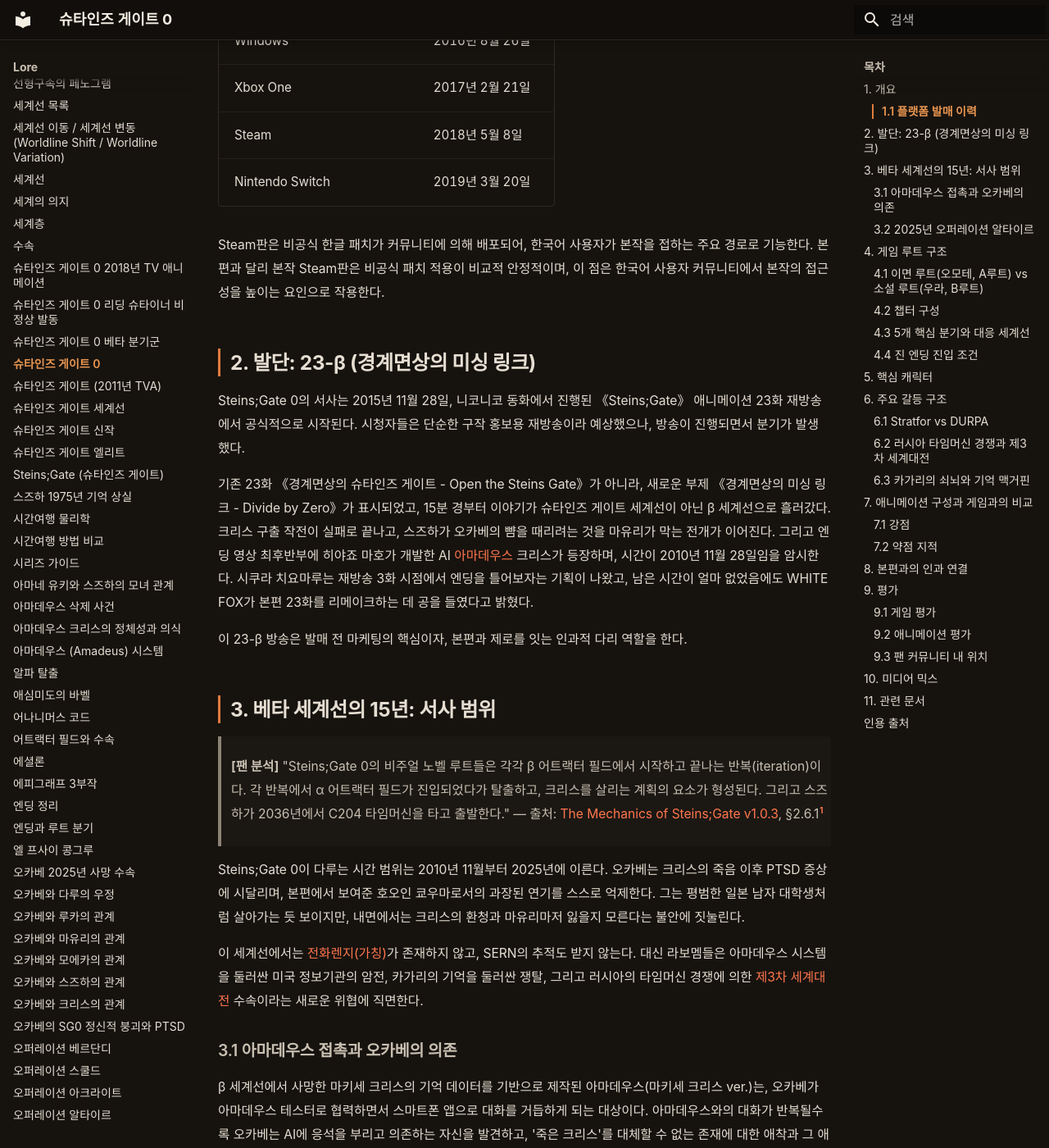
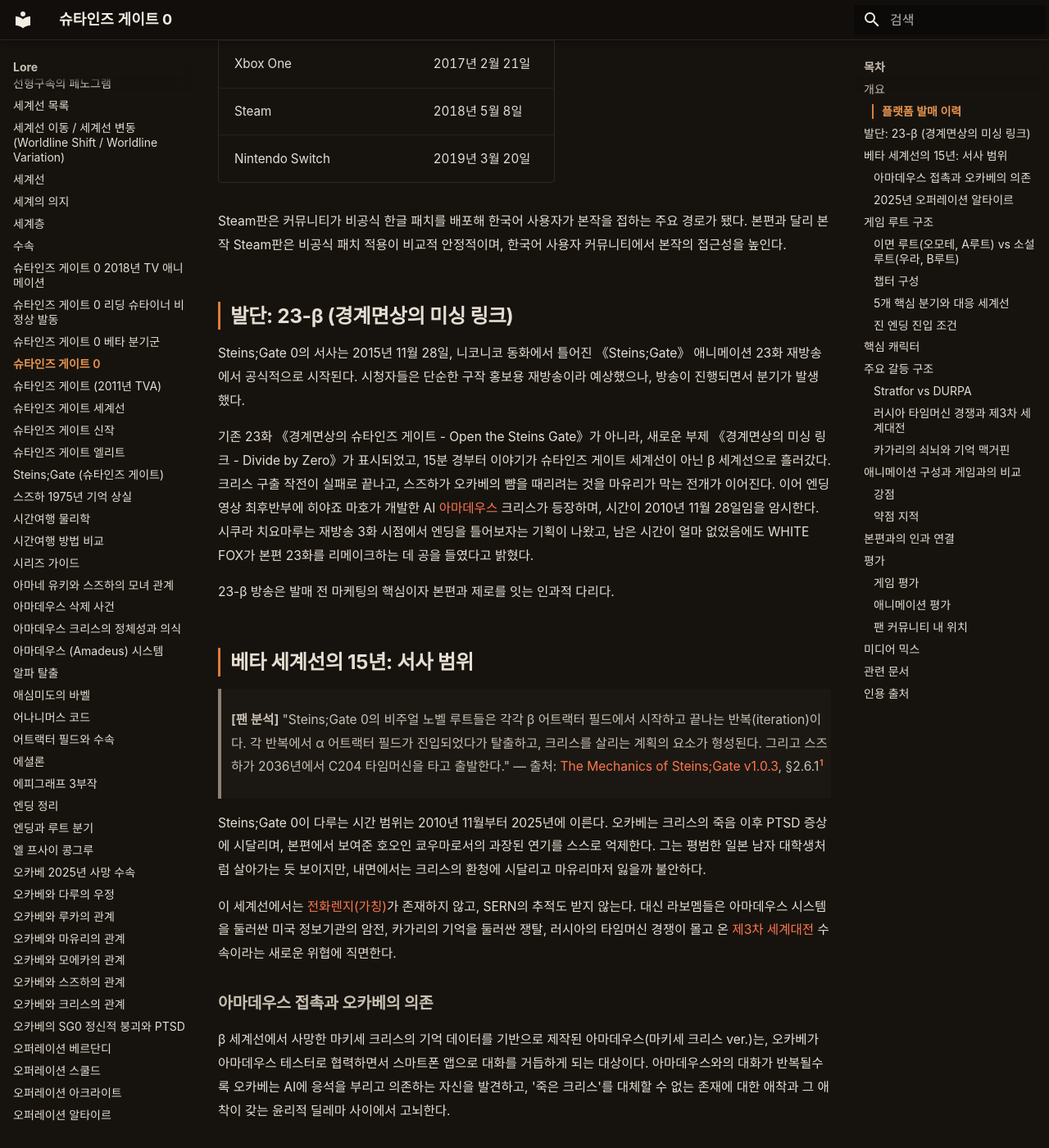
Before and after one commit to sgwiki/sgwiki.github.io, an MkDocs documentation site: the page built from wiki/lore/슈타인즈-게이트-0.md, in a window 1280 px wide and 1400 px high, scrolled down 997 px. Shown: the whole window at 82% size. Built offline with MkDocs 1.6.1 and Material for MkDocs 9.7.7, drawn with Linux system fonts in a browser that asks for light colours; some web fonts are replaced; some of the changed text lies outside the part shown.

Commit message:
chore(wiki): 슈타인즈-게이트-0 정비 — restructurer ## N./### N.M 헤더 번호 26건 제거·rewriter VOCAB(일본어 표기 シュタインズ・ゲート ゼロ·假想科学アドベンチャー 제거·가상과학 어드벤처로 가공·정위→정편)·humanize 14건(번역투 9·형식명사 2·기계적 리듬 2·추상주어+만능동사 1)·사실·스포일러(endgame)·수치(2015년 12월 10일·2018년·23화·24화·1.053649%~1.123581%·15년·5개 루트·챕터명)·루트명(Vega and Altair·Milky-way Crossing·맹세의 리나시멘토·교차좌표의 스타더스트)·인용 블록 3줄 불변·quote_protect pass·fact_guard pass·sanitizer pass·linker pass(54 ok)
Co-Authored-By: Claude Opus 4.6 <noreply@anthropic.com>

```diff
--- a/wiki/lore/슈타인즈-게이트-0.md
+++ b/wiki/lore/슈타인즈-게이트-0.md
@@ -1,6 +1,6 @@
 ---
 spoiler: endgame
-description: "Steins;Gate 0(슈타인즈 게이트 0, シュタインズ・ゲート ゼロ)는 2015년 12월 10일에 PlayStation 3, PlayStation 4, PlayStation Vita용으로 최초 발매된 상정과학 어드벤처(假想科学アドベンチャー) 게임이다."
+description: "Steins;Gate 0(슈타인즈 게이트 0)는 2015년 12월 10일에 PlayStation 3, PlayStation 4, PlayStation Vita용으로 최초 발매된 가상과학 어드벤처 게임이다."
 ---
 
 !!! warning "스포일러"
@@ -12,15 +12,15 @@ description: "Steins;Gate 0(슈타인즈 게이트 0, シュタインズ・ゲ
 
 > 시작 세계선은 1.129848%. β(베타) 어트랙터 필드에서 크리스를 구하지 못한
 > 오카베 린타로가 살아가는 15년간의 서사를 다루는, 《Steins;Gate》의 후속작
-> 겸 정위(正位) 작품.
+> 겸 정편 작품.
 
-## 1. 개요
+## 개요
 
-Steins;Gate 0(슈타인즈 게이트 0, シュタインズ・ゲート ゼロ)는 2015년 12월 10일에 PlayStation 3, PlayStation 4, PlayStation Vita용으로 최초 발매된 상정과학 어드벤처(假想科学アドベンチャー) 게임이다. 개발은 5pb.와 니트로플러스가 공동으로 담당했고, 유통은 MAGES.(디지털 터치)가 맡았다. 프로듀서는 시쿠라 치요마루와 마츠바라 타츠야.
+Steins;Gate 0(슈타인즈 게이트 0)는 2015년 12월 10일에 PlayStation 3, PlayStation 4, PlayStation Vita용으로 최초 발매된 가상과학 어드벤처 게임이다. 개발은 5pb.와 니트로플러스가 공동으로 담당했고, 유통은 MAGES.(디지털 터치)가 맡았다. 프로듀서는 시쿠라 치요마루와 마츠바라 타츠야.
 
 본작은 《Steins;Gate》 본편 23화의 분기점에서 갈라진 β 세계선을 무대로 삼는다. 오카베 린타로가 마키세 크리스의 구출을 포기하고, 광기의 매드 사이언티스트 호오인 쿄우마로서의 인격을 억제한 채 2010년 11월 이후의 시간을 살아가는 서사를 그린다. 이 15년간의 궤적이 마침내 [본편 24화의 영상 D메일](노스탤지어-드라이브.md)을 완성하고, [오퍼레이션 스쿨드](오퍼레이션-스쿨드.md)를 가능하게 하는 사전 조건이 된다는 것이 작품의 메타 구조다.
 
-### 1.1 플랫폼 발매 이력
+### 플랫폼 발매 이력
 
 | 플랫폼 | 최초 발매일 |
 |---|---|
@@ -30,44 +30,44 @@ Steins;Gate 0(슈타인즈 게이트 0, シュタインズ・ゲート ゼロ)
 | Steam | 2018년 5월 8일 |
 | Nintendo Switch | 2019년 3월 20일 |
 
-Steam판은 비공식 한글 패치가 커뮤니티에 의해 배포되어, 한국어 사용자가 본작을 접하는 주요 경로로 기능한다. 본편과 달리 본작 Steam판은 비공식 패치 적용이 비교적 안정적이며, 이 점은 한국어 사용자 커뮤니티에서 본작의 접근성을 높이는 요인으로 작용한다.
+Steam판은 커뮤니티가 비공식 한글 패치를 배포해 한국어 사용자가 본작을 접하는 주요 경로가 됐다. 본편과 달리 본작 Steam판은 비공식 패치 적용이 비교적 안정적이며, 한국어 사용자 커뮤니티에서 본작의 접근성을 높인다.
 
-## 2. 발단: 23-β (경계면상의 미싱 링크)
+## 발단: 23-β (경계면상의 미싱 링크)
 
-Steins;Gate 0의 서사는 2015년 11월 28일, 니코니코 동화에서 진행된 《Steins;Gate》 애니메이션 23화 재방송에서 공식적으로 시작된다. 시청자들은 단순한 구작 홍보용 재방송이라 예상했으나, 방송이 진행되면서 분기가 발생했다.
+Steins;Gate 0의 서사는 2015년 11월 28일, 니코니코 동화에서 틀어진 《Steins;Gate》 애니메이션 23화 재방송에서 공식적으로 시작된다. 시청자들은 단순한 구작 홍보용 재방송이라 예상했으나, 방송이 진행되면서 분기가 발생했다.
 
-기존 23화 《경계면상의 슈타인즈 게이트 - Open the Steins Gate》가 아니라, 새로운 부제 《경계면상의 미싱 링크 - Divide by Zero》가 표시되었고, 15분 경부터 이야기가 슈타인즈 게이트 세계선이 아닌 β 세계선으로 흘러갔다. 크리스 구출 작전이 실패로 끝나고, 스즈하가 오카베의 뺨을 때리려는 것을 마유리가 막는 전개가 이어진다. 그리고 엔딩 영상 최후반부에 히야죠 마호가 개발한 AI [아마데우스](아마데우스.md) 크리스가 등장하며, 시간이 2010년 11월 28일임을 암시한다. 시쿠라 치요마루는 재방송 3화 시점에서 엔딩을 틀어보자는 기획이 나왔고, 남은 시간이 얼마 없었음에도 WHITE FOX가 본편 23화를 리메이크하는 데 공을 들였다고 밝혔다.
+기존 23화 《경계면상의 슈타인즈 게이트 - Open the Steins Gate》가 아니라, 새로운 부제 《경계면상의 미싱 링크 - Divide by Zero》가 표시되었고, 15분 경부터 이야기가 슈타인즈 게이트 세계선이 아닌 β 세계선으로 흘러갔다. 크리스 구출 작전이 실패로 끝나고, 스즈하가 오카베의 뺨을 때리려는 것을 마유리가 막는 전개가 이어진다. 이어 엔딩 영상 최후반부에 히야죠 마호가 개발한 AI [아마데우스](아마데우스.md) 크리스가 등장하며, 시간이 2010년 11월 28일임을 암시한다. 시쿠라 치요마루는 재방송 3화 시점에서 엔딩을 틀어보자는 기획이 나왔고, 남은 시간이 얼마 없었음에도 WHITE FOX가 본편 23화를 리메이크하는 데 공을 들였다고 밝혔다.
 
-이 23-β 방송은 발매 전 마케팅의 핵심이자, 본편과 제로를 잇는 인과적 다리 역할을 한다.
+23-β 방송은 발매 전 마케팅의 핵심이자 본편과 제로를 잇는 인과적 다리다.
 
-## 3. 베타 세계선의 15년: 서사 범위
+## 베타 세계선의 15년: 서사 범위
 
 > **[팬 분석]** "Steins;Gate 0의 비주얼 노벨 루트들은 각각 β 어트랙터 필드에서 시작하고 끝나는 반복(iteration)이다. 각 반복에서 α 어트랙터 필드가 진입되었다가 탈출하고, 크리스를 살리는 계획의 요소가 형성된다. 그리고 스즈하가 2036년에서 C204 타임머신을 타고 출발한다."
 > — 출처: [The Mechanics of Steins;Gate v1.0.3](../근거자료/비공식/mechanics-of-steins-gate/ch2.md), §2.6.1[^1]
 
-Steins;Gate 0이 다루는 시간 범위는 2010년 11월부터 2025년에 이른다. 오카베는 크리스의 죽음 이후 PTSD 증상에 시달리며, 본편에서 보여준 호오인 쿄우마로서의 과장된 연기를 스스로 억제한다. 그는 평범한 일본 남자 대학생처럼 살아가는 듯 보이지만, 내면에서는 크리스의 환청과 마유리마저 잃을지 모른다는 불안에 짓눌린다.
+Steins;Gate 0이 다루는 시간 범위는 2010년 11월부터 2025년에 이른다. 오카베는 크리스의 죽음 이후 PTSD 증상에 시달리며, 본편에서 보여준 호오인 쿄우마로서의 과장된 연기를 스스로 억제한다. 그는 평범한 일본 남자 대학생처럼 살아가는 듯 보이지만, 내면에서는 크리스의 환청에 시달리고 마유리마저 잃을까 불안하다.
 
-이 세계선에서는 [전화렌지(가칭)](전화렌지.md)가 존재하지 않고, SERN의 추적도 받지 않는다. 대신 라보멤들은 아마데우스 시스템을 둘러싼 미국 정보기관의 암전, 카가리의 기억을 둘러싼 쟁탈, 그리고 러시아의 타임머신 경쟁에 의한 [제3차 세계대전](제3차-세계대전.md) 수속이라는 새로운 위협에 직면한다.
+이 세계선에서는 [전화렌지(가칭)](전화렌지.md)가 존재하지 않고, SERN의 추적도 받지 않는다. 대신 라보멤들은 아마데우스 시스템을 둘러싼 미국 정보기관의 암전, 카가리의 기억을 둘러싼 쟁탈, 러시아의 타임머신 경쟁이 몰고 온 [제3차 세계대전](제3차-세계대전.md) 수속이라는 새로운 위협에 직면한다.
 
-### 3.1 아마데우스 접촉과 오카베의 의존
+### 아마데우스 접촉과 오카베의 의존
 
 β 세계선에서 사망한 마키세 크리스의 기억 데이터를 기반으로 제작된 아마데우스(마키세 크리스 ver.)는, 오카베가 아마데우스 테스터로 협력하면서 스마트폰 앱으로 대화를 거듭하게 되는 대상이다. 아마데우스와의 대화가 반복될수록 오카베는 AI에 응석을 부리고 의존하는 자신을 발견하고, '죽은 크리스'를 대체할 수 없는 존재에 대한 애착과 그 애착이 갖는 윤리적 딜레마 사이에서 고뇌한다.
 
-### 3.2 2025년 오퍼레이션 알타이르
+### 2025년 오퍼레이션 알타이르
 
 β 세계선의 종반부에 해당하는 시간대에서, 오카베는 오퍼레이션 알타이르(Vega and Altair, 무한원점의 알타이르)에 관여한다. 이 작전은 시이나 마유리와 아마네 스즈하가 2011년에서 2010년으로 [타임머신](타임머신.md)을 타고 도약해 과거의 마유리가 절망에 빠진 오카베의 뺨을 때려 각성시키는 [오퍼레이션 아크라이트](오퍼레이션-아크라이트.md)의 후속 단계로 설계되며, 견우성(알타이르)과 직녀성(베가)의 전설에서 이름을 따왔다.
 
 2025년에 이른 오카베는 노스탤지어 드라이브라는 이름의 [영상 D메일](D메일.md)을 녹화한다. 이 영상에는 "세계를 속여라, 가능성을 이어라, 세계는 속는다"는 내용이 담겨 있으며, 2010년의 과거 자신에게 송신된다. 이 송신이 없었다면 본편의 오퍼레이션 스쿨드는 성립할 수 없었고, 슈타인즈 게이트 세계선 도달도 불가능했을 것이다. 오카베가 타임머신에 올라타 시공에 격류된 마유리와 하시다 스즈하를 구출하러 나서는 것으로 대단원의 막이 내린다.
 
-## 4. 게임 루트 구조
+## 게임 루트 구조
 
 Steins;Gate 0은 본편과 달리 하나의 큰 줄기에서 D메일에 따라 배드 엔딩으로 갈리는 구조가 아니라, 처음부터 두 개의 큰 분기로 나뉜다. 트루 엔딩을 제외한 5개의 개별 엔딩을 가지며, 각 히로인 주역의 에피소드가 [선형구속의 페노그램](선형구속의-페노그램.md)과 비슷한 방식으로 전개된다.
 
-### 4.1 이면 루트(오모테, A루트) vs 소설 루트(우라, B루트)
+### 이면 루트(오모테, A루트) vs 소설 루트(우라, B루트)
 
 A루트(소설 루트)는 사전에 발매된 소설책의 전개를 따르고, B루트(이면 루트)는 스토리가 완전히 다른 방향으로 전개된다. B루트의 결과가 A루트에 영향을 주어 소설의 결말에 해당하는 트루 엔딩을 개방하는 구조다. 정확히는 맹세의 리나시멘토를 클리어한 후 게임을 처음부터 다시 시작하여 A루트로 진입하면 진 엔딩 루트가 열린다.
 
-### 4.2 챕터 구성
+### 챕터 구성
 
 | 챕터 | 제목 | 대응 루트 |
 |---|---|---|
@@ -83,9 +83,9 @@ A루트(소설 루트)는 사전에 발매된 소설책의 전개를 따르고,
 | Chapter 05B | 맹세의 리나시멘토 (Promised Rinascimento) | B |
 | Chapter 06 | 교차좌표의 스타더스트 (Milky-way Crossing) | 진 엔딩 |
 
-### 4.3 5개 핵심 분기와 대응 세계선
+### 5개 핵심 분기와 대응 세계선
 
-온톨로지 기반 분석에 따르면, Steins;Gate 0의 β 분기군(ME_SG0_Beta_Branches)은 다섯 개의 변형(variation)으로 구성된다. 각 변형은 진입 조건과 도달 세계선이 서로 다르다.
+온톨로지 기반 분석에 따르면, Steins;Gate 0의 β 분기군은 다섯 개의 변형(variation)으로 구성된다. 각 변형은 진입 조건과 도달 세계선이 서로 다르다.
 
 | 분기 | 한국어 명칭 | 진입 조건 | 도달 세계선 |
 |---|---|---|---|
@@ -95,11 +95,11 @@ A루트(소설 루트)는 사전에 발매된 소설책의 전개를 따르고,
 | 존재증명의 오토마톤 | 존재증명의 오토마톤 시나리오 | 오카베가 아마데우스 전화를 받지 않아 마호 중심 분기로 이동 | 1.081163% |
 | 아마데우스 삭제 후 β | 아마데우스 삭제 후 β 시나리오 | 아마데우스가 삭제되고 오카베가 호오인 쿄우마를 회복하는 분기 | 1.123581% |
 
-### 4.4 진 엔딩 진입 조건
+### 진 엔딩 진입 조건
 
-진 엔딩(교차좌표의 스타더스트)에 진입하려면, 먼저 B루트의 크리스 엔딩(맹세의 리나시멘토)을 클리어해야 한다. 맹세의 리나시멘토 최후반부에서 오카베가 과거로 D라인을 보내는 장면이 등장하며, 이 D라인의 내용은 "세계를 속여라, 가능성을 이어라, 세계는 속는다"이다. 이 D라인을 폐시곡선의 에피그래프 챕터에서 수신해야 무한원점의 알타이르 클리어 이후 바로 교차좌표의 스타더스트로 넘어갈 수 있다.
+진 엔딩(교차좌표의 스타더스트)에 진입하려면, 먼저 B루트의 크리스 엔딩(맹세의 리나시멘토)을 클리어해야 한다. 맹세의 리나시멘토 최후반부에서 오카베가 과거로 D라인을 보내는 장면이 등장하며, 이 D라인의 내용은 "세계를 속여라, 가능성을 이어라, 세계는 속는다"이다. 이 D라인을 폐시곡선의 에피그래프 챕터에서 수신해야 무한원점의 알타이르 클리어 이후 바로 교차좌표의 스타더스트로 넘어간다.
 
-## 5. 핵심 캐릭터
+## 핵심 캐릭터
 
 Steins;Gate 0은 본편에 등장하지 않았거나 비중이 적었던 인물들이 전면에 등장하는 작품이다. 본편의 라보멤들이 그대로 등장하지만, 서사의 무게 중심은 새 인물들에게 쏠려 있다.
 
@@ -111,62 +111,62 @@ Steins;Gate 0은 본편에 등장하지 않았거나 비중이 적었던 인물
 - **키류 모에카**: 본편의 [라운더](../organization/라운더.md) 요원. Steins;Gate 0에서는 라운더 관련 설정이 재활용되며 모에카가 재등장한다. [키류 모에카](../캐릭터/키류-모에카.md) 문서 참조.
 - **아마네 유키**: 하시다 이타루(다루)의 아내. 작중 후반 스파이 복선과 연결되는 인물로, [아마네 유키](../캐릭터/아마네-유키.md) 문서에서 상세를 다룬다.
 
-## 6. 주요 갈등 구조
+## 주요 갈등 구조
 
-### 6.1 Stratfor vs DURPA
+### Stratfor vs DURPA
 
-Steins;Gate 0의 정보전은 두 미국 기관이 축을 이룬다. 레스키넌이 이끄는 Stratfor는 아마데우스 시스템의 기반 기술과 크리스의 기억 데이터를 독점하려 하고, 주디 레이에스가 속한 DURPA는 카가리의 기억 회수를 통해 타임머신 기술을 확보하려 한다. 두 기관 모두 러시아의 타임머신 경쟁에 대응하기 위한 명목을 내세우지만, 실제로는 각자의 이해관계가 충돌한다. 자세한 것은 [Stratfor](../organization/스트래트포.md)와 [DURPA](../organization/DURPA.md) 문서를 참조.
+Steins;Gate 0의 정보전은 두 미국 기관이 축을 이룬다. 레스키넌이 이끄는 Stratfor는 아마데우스 시스템의 기반 기술과 크리스의 기억 데이터를 독점하려 하고, 주디 레이에스가 속한 DURPA는 카가리의 기억을 회수해 타임머신 기술을 확보하려 한다. 두 기관 모두 러시아의 타임머신 경쟁에 대응하기 위한 명목을 내세우지만, 실제로는 각자의 이해관계가 충돌한다. 자세한 것은 [Stratfor](../organization/스트래트포.md)와 [DURPA](../organization/DURPA.md) 문서를 참조.
 
-### 6.2 러시아 타임머신 경쟁과 제3차 세계대전
+### 러시아 타임머신 경쟁과 제3차 세계대전
 
 β 세계선의 수속은 [크리스의 사망 이후 그녀의 타임머신 이론이 유출되어 각국이 경쟁하는 가운데 제3차 세계대전으로 수속하는 것](../세계선/1.130205-세계선-크리스-사망.md)이다. Steins;Gate 0은 이 수속 자체를 회피하는 것이 아니라, 수속이 일어나는 세계선을 떠나 슈타인즈 게이트 세계선으로 가는 길을 여는 데 집중한다. 2036년이 [전쟁이 지속되는 폐허의 미래](2036년-미래.md)라는 사실은 스즈하를 통해 반복적으로 상기된다.
 
-### 6.3 카가리의 쇠뇌와 기억 맥거핀
+### 카가리의 쇠뇌와 기억 맥거핀
 
-어린 카가리는 레스키넌 일당에 의해 쇠뇌되어 "어머니=스즈하"라는 기억이 각인된다. 이 허위 기억은 카가리가 성장한 뒤에도 영향을 미치며, 작품 전반에서 진실과 거짓이 뒤섞인 기억이 갈등의 핵심으로 기능한다. 카가리의 기억을 누가, 언제, 어떤 목적으로 회수하느냐에 따라 세계선이 달라지는 구조다.
+레스키넌 일당이 어린 카가리를 쇠뇌해 "어머니=스즈하"라는 기억을 각인시킨다. 이 허위 기억은 카가리가 성장한 뒤에도 영향을 미치며, 작품 전반에서 진실과 거짓이 뒤섞인 기억이 갈등의 핵심으로 기능한다. 카가리의 기억을 누가, 언제, 어떤 목적으로 회수하느냐에 따라 세계선이 달라지는 구조다.
 
-## 7. 애니메이션 구성과 게임과의 비교
+## 애니메이션 구성과 게임과의 비교
 
 Steins;Gate 0 애니메이션은 2018년 WHITE FOX에 의해 제작되어 총 23화와 OVA 1화로 구성되었다. 게임의 5개 루트를 통합하고 오리지널 요소를 가미한 구성을 취한다.
 
-### 7.1 강점
+### 강점
 
 - 중반부 폐건물 낙서 연출이 호평을 받았다.
 - 후반부 카타르시스가 강하다는 평가가 지배적이다.
 - 2025년의 오카베가 보내는 영상 메일로 본편 24화가 완성된다는 메타 구조를 명확하게 시청자에게 전달한다.
 
-### 7.2 약점 지적
+### 약점 지적
 
 - 게임 대비 히야죠 마호의 감정선이 약화되었다는 비판이 있다.
 - 아마네 카가리의 서사 역시 게임에 비해 단순화되었다.
 - 5개 루트를 통합하는 과정에서 일부 에피소드의 깊이가 희석되었다.
 
-## 8. 본편과의 인과 연결
+## 본편과의 인과 연결
 
-Steins;Gate 0의 존재 의의는 '본편에 선행하는 사전 조건'이라는 점에 있다. 제로의 2025년 영상 D메일이 바로 본편 24화에서 오카베가 받는 비디오 메일이며, 이 메일에 담긴 "세계를 속여라"는 지시가 [오퍼레이션 스쿨드](오퍼레이션-스쿨드.md)의 방법론을 제공한다.
+Steins;Gate 0의 존재 의의는 '본편에 선행하는 사전 조건'이다. 제로의 2025년 영상 D메일이 바로 본편 24화에서 오카베가 받는 비디오 메일이며, 이 메일에 담긴 "세계를 속여라"는 지시가 [오퍼레이션 스쿨드](오퍼레이션-스쿨드.md)의 방법론을 제공한다.
 
-온톨로지 기반 인과 사슬에서 이 관계는 ME_SG0_Beta_Branches(제로 베타 분기군)에서 ME_NostalgiaDrive(노스탤지어 드라이브 송신), 그리고 ME_OperationSkuld(오퍼레이션 스쿨드 실행)로 이어지는 인과선으로 표현된다. 즉 제로 없이는 스쿨드가 없고, 스쿨드 없이는 [슈타인즈 게이트 세계선](../세계선/1.048596-세계선-슈타인즈게이트.md) 도달도 없다.
+온톨로지 기반 인과 사슬에서 이 관계는 제로 베타 분기군에서 노스탤지어 드라이브 송신, 그리고 오퍼레이션 스쿨드 실행으로 이어지는 인과선으로 표현된다. 즉 제로 없이는 스쿨드가 없고, 스쿨드 없이는 [슈타인즈 게이트 세계선](../세계선/1.048596-세계선-슈타인즈게이트.md) 도달도 없다.
 
 > **[팬 분석]** "물리적 시간 여행은 현재를 이동시킨다. 2036년에 도달할 때마다 스즈하가 타임머신을 몰고 과거로 가며, 새로운 사건의 전개가 일어날 수 있다. 이를 반복(iteration)이라 부른다. Steins;Gate 0 애니메이션(그리고 비주얼 노벨 진 엔딩)의 사건이 일어나는 반복에서 오퍼레이션 스쿨드 영상 D메일이 녹화되고 송신되며, 스즈하가 2036년에서 C204 타임머신을 타고 출발한다. 그리고 Steins;Gate 비주얼 노벨(그리고 애니메이션)의 사건이 뒤따른다."
 > — 출처: [The Mechanics of Steins;Gate v1.0.3](../근거자료/비공식/mechanics-of-steins-gate/ch2.md), §2.6.1[^1]
 
 정리하면, 제로는 본편의 과거가 아니라 본편을 가능하게 한 '또 하나의 β 세계선 반복'이다. 오카베가 제로에서 보낸 영상 메일이 본편의 오카베에게 도달하고, 그 메시지를 따랐을 때 비로소 크리스의 죽음이라는 수속을 기만할 수 있다. [베타 어트랙터 필드](../세계선/베타-어트랙터-필드.md)와 [제로와 베타 세계선](제로와-베타-세계선.md) 문서에서 이 구조의 전체 맥락을 확인할 수 있다.
 
-## 9. 평가
+## 평가
 
-### 9.1 게임 평가
+### 게임 평가
 
 게임판은 루트가 많고 루트 간 편차가 크다는 평가를 받는다. 5개의 개별 엔딩이 각각 다른 톤과 페이스를 가지며, 특정 루트(예: 존재증명의 오토마톤)는 높은 평가를 받는 반면 다른 루트는 지적을 받는다. 트루 엔딩에 도달하기까지의 진입 조건이 까다롭다는 점도 양면적 평가를 낳는다.
 
-### 9.2 애니메이션 평가
+### 애니메이션 평가
 
 애니메이션은 게임보다 더 높은 평가를 받는 편이다. 루트 통합 과정에서 일부 디테일이 희석되었으나, 중후반 연출과 후반 카타르시스가 게임의 약점을 보완했다는 평이다. 특히 폐건물 낙서 씬과 후반부 감정 폭발 장면은 호평의 핵심이다.
 
-### 9.3 팬 커뮤니티 내 위치
+### 팬 커뮤니티 내 위치
 
-"본편만으로 끝냈어야 했다"는 비판과 "중후반 연출이 우수하다"는 긍정이 공존한다. 다만 본편과 제로를 묶음 번들로 추천하는 것이 팬 커뮤니티 내 일반적 입장이며, 제로를 정위 작품(카논)으로 취급하는 시각이 지배적이다. 본편을 먼저 플레이하고 그 다음 제로를 접하는 순서가 널리 권장된다.
+"본편만으로 끝냈어야 했다"는 비판과 "중후반 연출이 우수하다"는 긍정이 공존한다. 다만 본편과 제로를 묶음 번들로 추천하는 것이 팬 커뮤니티 내 일반적 입장이며, 제로를 정편(카논)으로 취급하는 시각이 지배적이다. 본편을 먼저 플레이하고 그 다음 제로를 접하는 순서가 널리 권장된다.
 
-## 10. 미디어 믹스
+## 미디어 믹스
 
 Steins;Gate 0은 게임과 애니메이션 외에 다양한 미디어 믹스를 전개했다.
 
@@ -176,7 +176,7 @@ Steins;Gate 0은 게임과 애니메이션 외에 다양한 미디어 믹스를
 
 자세한 미디어 믹스 목록은 추후 별도 문서에서 다룰 예정이다.
 
-## 11. 관련 문서
+## 관련 문서
 
 - [아마데우스 (Amadeus)](아마데우스.md) — Steins;Gate 0의 핵심 소재
 - [노스탤지어 드라이브](노스탤지어-드라이브.md) — 2025년 오카베가 보낸 영상 D메일
```
